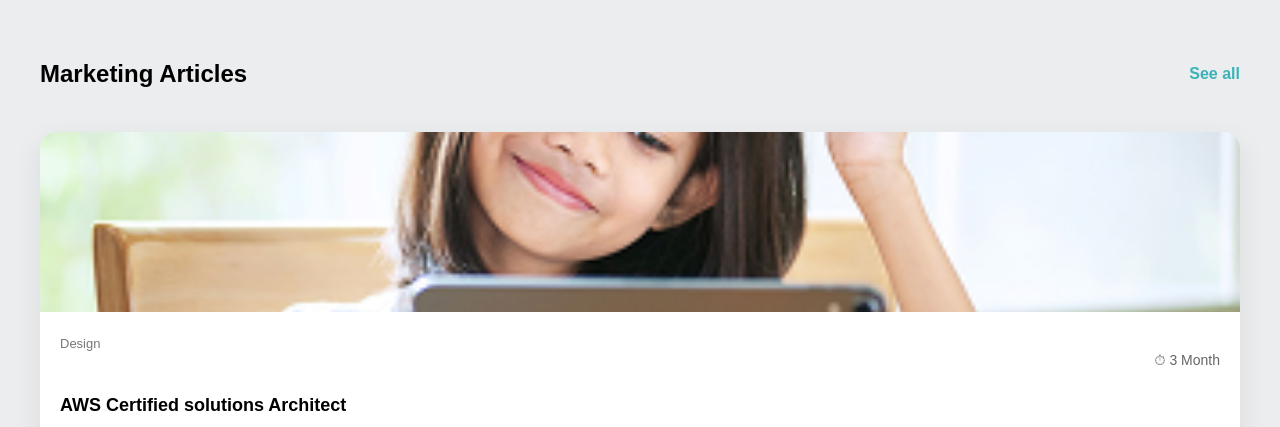
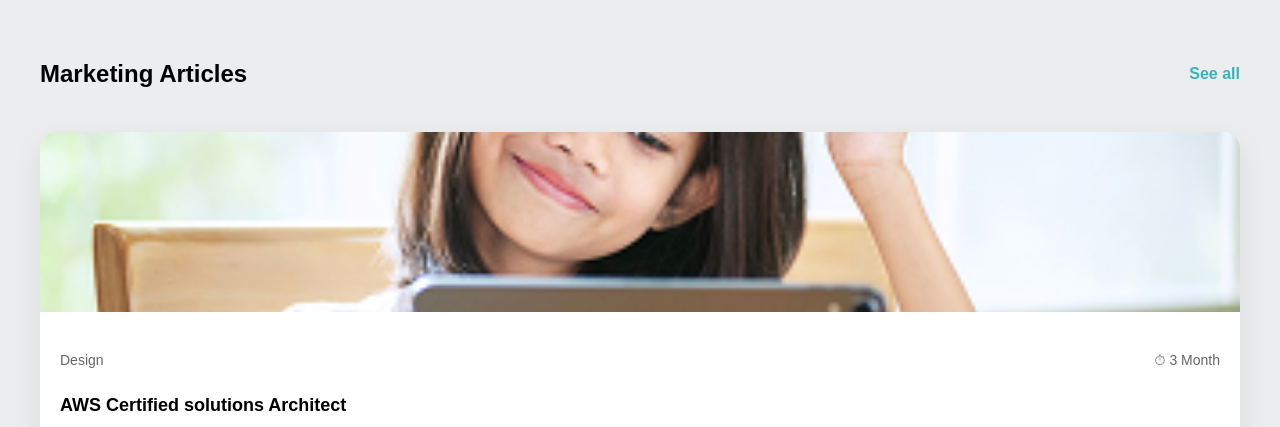
Before and after one commit to 061019-top/Giao-Dien-103A-Minh-Dinh, a plain HTML site: page SESSION15/ontap/kt30p.html in a window 1280 px wide. Shown: the top 427 px of the page. Drawn offline with Linux system fonts and the light colour scheme; files whose address does not match are found by name.

Commit message:
push-session15

```diff
--- a/SESSION15/ontap/kt30p.html
+++ b/SESSION15/ontap/kt30p.html
@@ -17,7 +17,7 @@
           <img src="./Rectangle 33.png" alt="" />
           <div class="card-body">
             <div class="card-meta">
-              <span>Design</span>
+              <p>Design</p>
               <p>⏱ 3 Month</p>
             </div>
 
```
